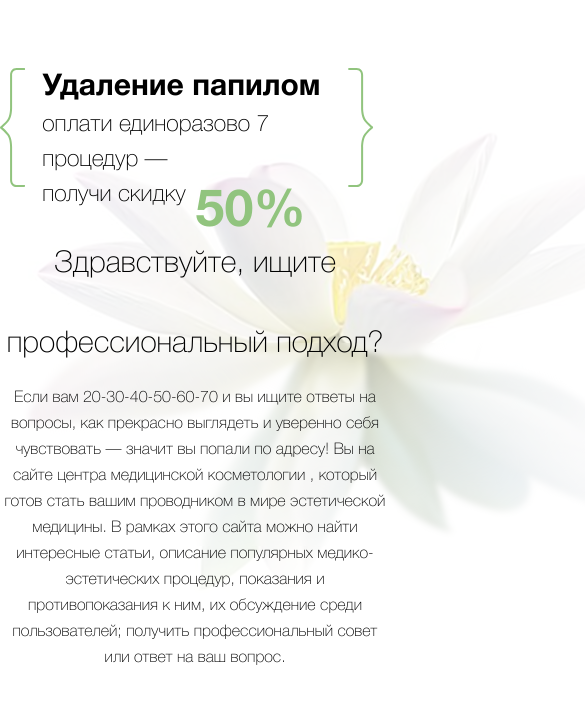
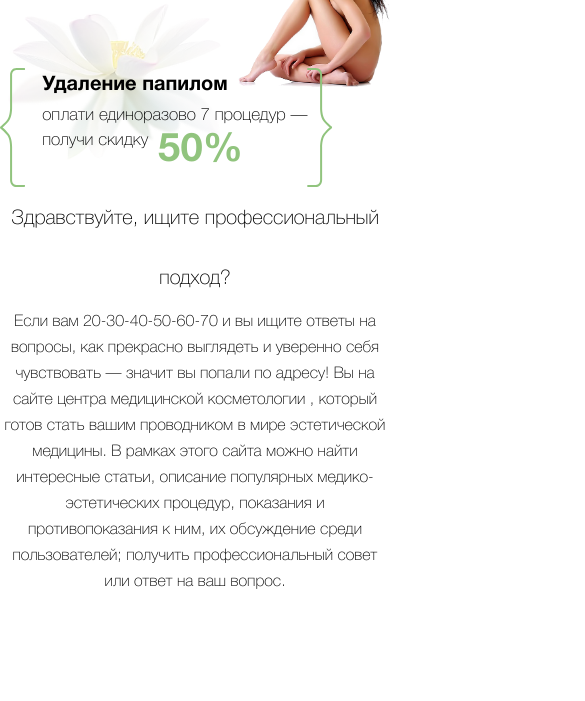
Before and after one commit to Nikanorra/Nikanorra.github.io-Collaees-flex-scss, a plain HTML site: page index.html in a window 390 px wide. Shown: the part 127-828 px from the top of the page, 585 px wide, since content can reach past the window. Drawn offline with Linux system fonts and the light colour scheme.

Commit message:
Add files via upload

```diff
--- a/css/main.css
+++ b/css/main.css
@@ -87,6 +87,10 @@ a {
 	color: #000;
 	text-decoration: none;
 }
+img {
+  max-width: 100%;
+  height: auto;
+}
 .clearfix {
   clear: both;
 }
--- a/css/media.scss
+++ b/css/media.scss
@@ -32,6 +32,35 @@
 
 }
 
+@media screen and (max-width: 760px) {
+  .carousel__text-para:last-child {
+    height: 35px;
+}
+  .carousel__text-sale {
+    font-size: 40px;
+  }
+  .carousel__text-item {
+    font-size: 20px;
+    font-family: $fontBold;
+    line-height: 35px;
+  }
+  .carousel__text-para {
+    font-size: 17px;
+    line-height: 25px;
+  }
+
+
+  .carousel__footer {
+    top: 100%;
+  }
+  .carousel__footer-title {
+    font-size: 20px;
+    line-height: 60px;
+  }
+  .carousel__footer-descr {
+    line-height: 26px;
+  }
+}
 
 @media screen and (max-width: 670px) {
   .container {
```
Also changed, not shown: css/media.css, 1 other file.
